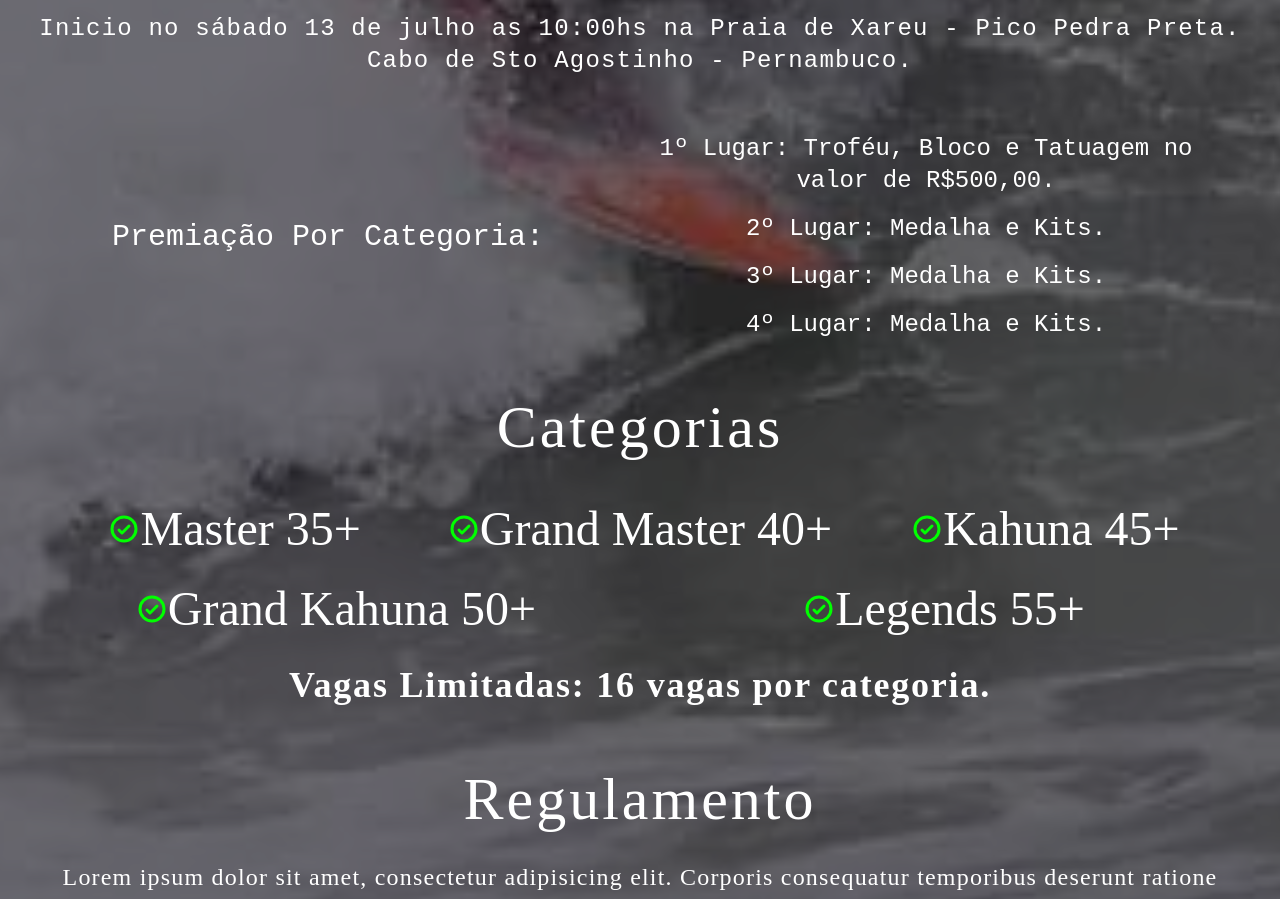
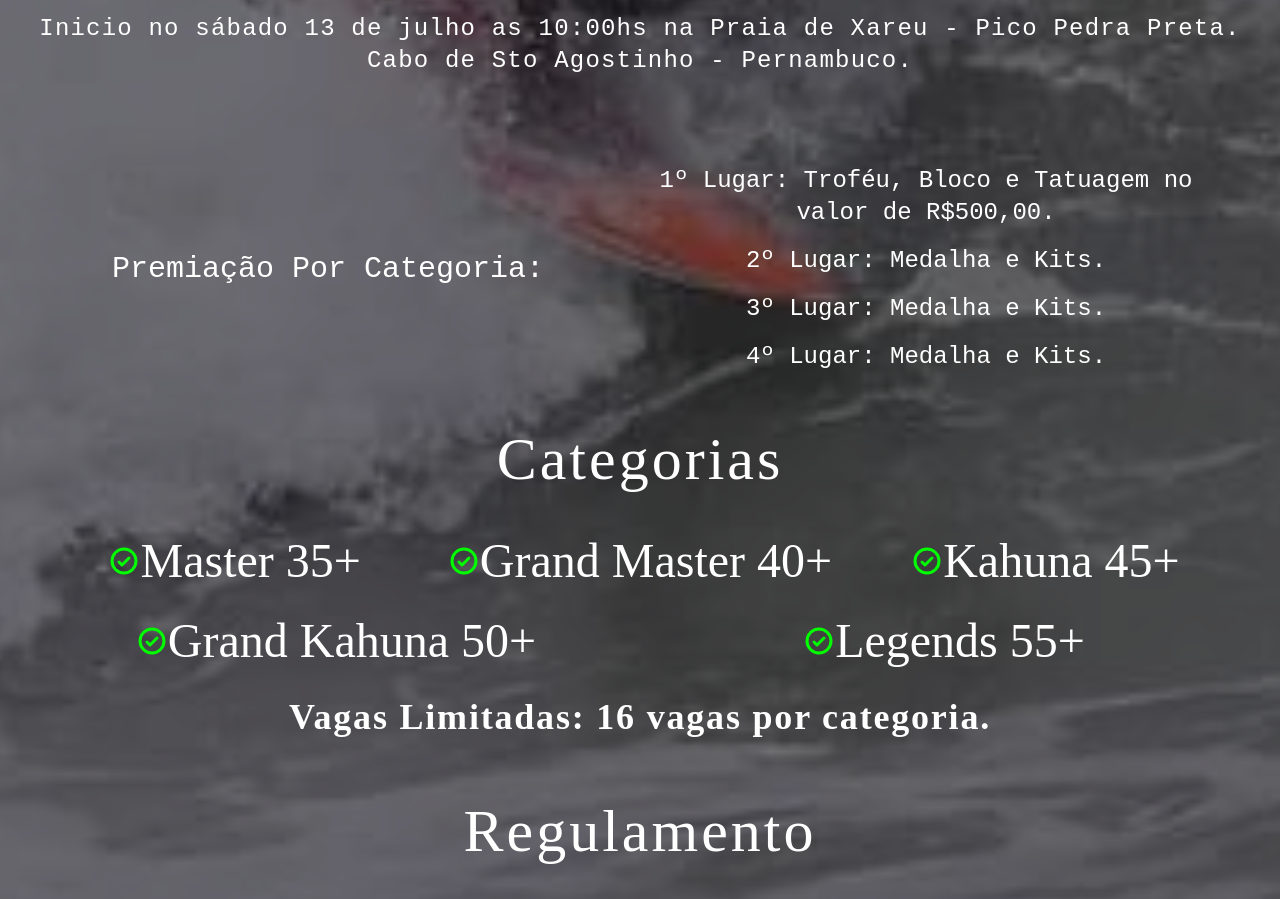
Before and after one commit to sauba/spa-ppsm, a Next.js app: page / in a window 1280 px wide. Shown: the part 1560-2459 px from the top of the page. Built offline with nearby package versions, Linux system fonts and the light colour scheme.

Commit message:
Update: Premiacao - inscrições size modified v5

```diff
--- a/src/components/Premiacao/index.tsx
+++ b/src/components/Premiacao/index.tsx
@@ -22,7 +22,7 @@ export default function Premiacao() {
       <p className="text-center xl:text-2xl tracking-wider lg:pb-12">
         Cabo de Sto Agostinho - Pernambuco.
       </p>
-      <div className="w-full grid grid-cols-2 justify-center items-center">
+      <div className="w-full grid grid-cols-2 justify-center items-center pt-8">
         <div className="lg:w-12/12">
           <span className="lg:text-3xl">Premiação Por Categoria:</span>
         </div>
```
